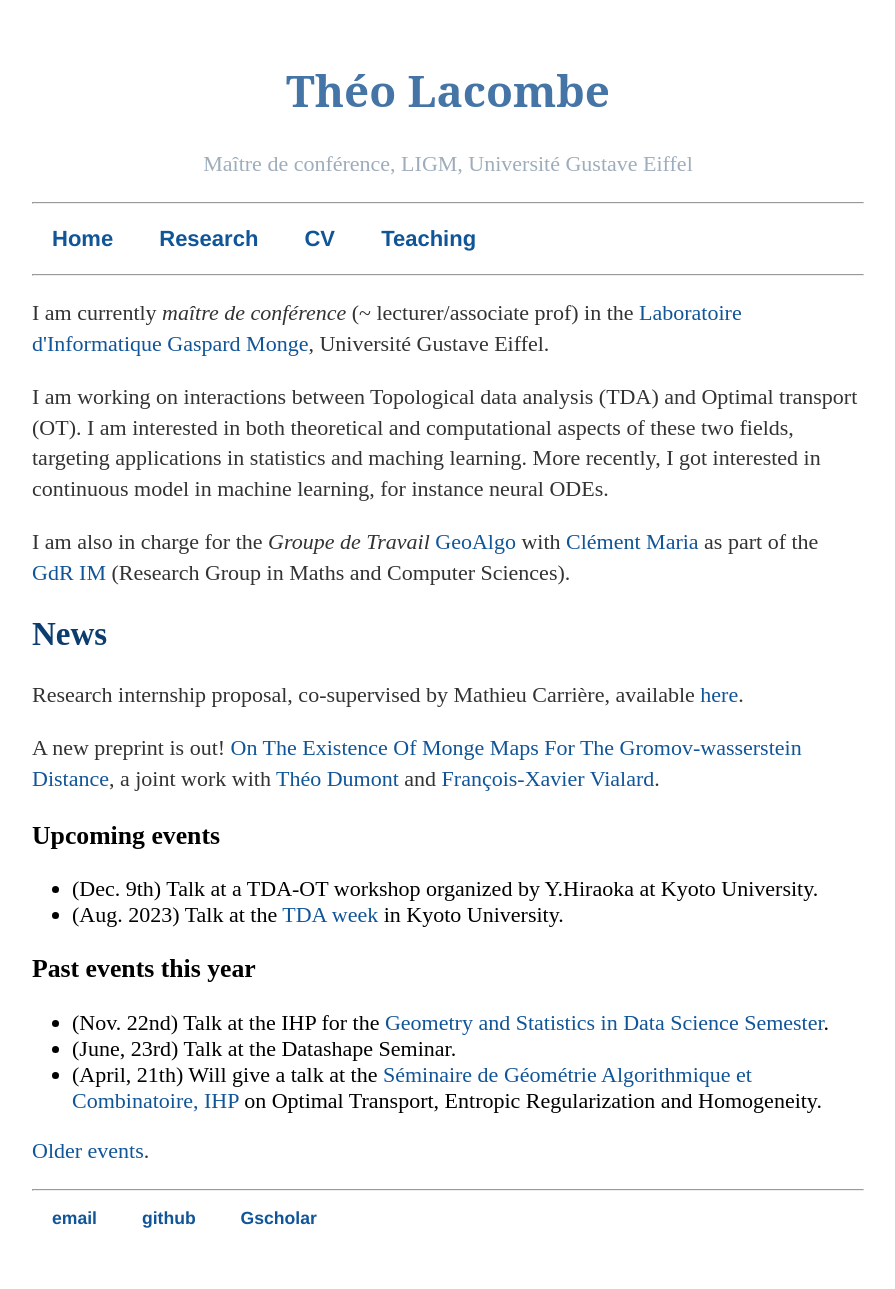
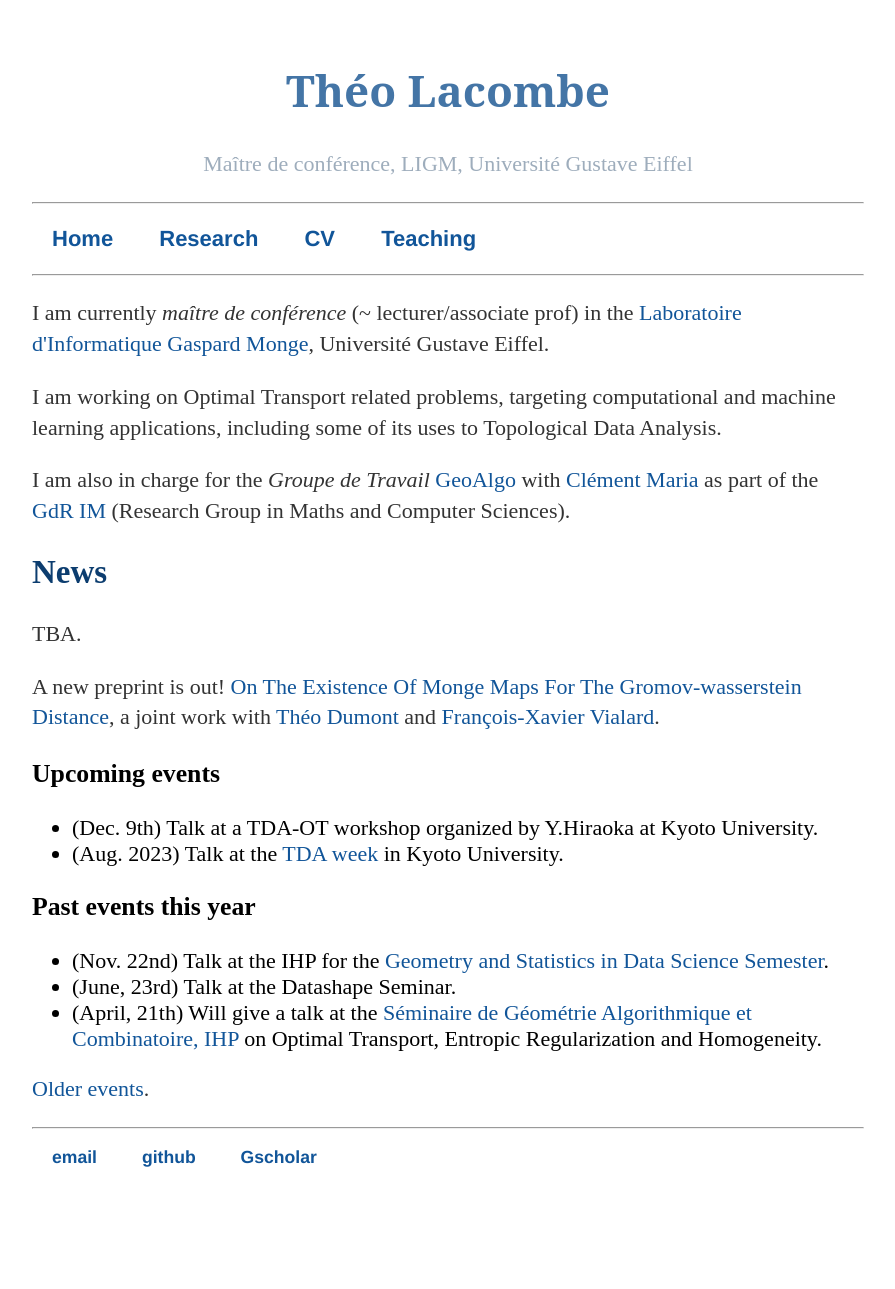
Before and after one commit to tlacombe/tlacombe.github.io, a Jekyll site: the page built from index.html, in a window 1280 px wide. Shown: the whole page, without its empty margins (192-1087 px from the left). Built offline with Jekyll 4.4.1, drawn with Linux system fonts in a browser that asks for light colours; after the commit the page ends 1228 px from its top, so only the background shows below that.

Commit message:
update news on frontpage

```diff
--- a/index.html
+++ b/index.html
@@ -5,15 +5,18 @@ title: Théo Lacombe's webpage
 <div class="blurb">
 	<p>I am currently <i>maître de conférence</i> (~ lecturer/associate prof) in the <a href="http://ligm.u-pem.fr">Laboratoire d'Informatique Gaspard Monge</a>, Université Gustave Eiffel.</p>
 	<p>
-		I am working on interactions between Topological data analysis (TDA) and Optimal transport (OT). I am interested in both theoretical and computational aspects of these two fields, targeting applications in statistics and maching learning. More recently, I got interested in continuous model in machine learning, for instance neural ODEs.
+		I am working on Optimal Transport related problems, targeting computational and machine learning applications, including some of its uses to Topological Data Analysis.
 	</p>
 
 	<p>I am also in charge for the <i>Groupe de Travail</i> <a href="https://www.gdr-im.fr/les-gt/gt-geoalgo/">GeoAlgo</a> with <a href="https://www-sop.inria.fr/members/Clement.Maria/">Clément Maria</a> as part of the <a href="https://www.gdr-im.fr/">GdR IM</a> (Research Group in Maths and Computer Sciences).
 
     <h2> News </h2>
     <p>
+    TBA.
+    </p>
+    <!--<p>
     Research internship proposal, co-supervised by Mathieu Carrière, available <a href="./research/material/InternProp2023.pdf">here</a>.
-    </p>
+    </p>-->
 
     <p>A new preprint is out! <a href='https://arxiv.org/abs/2210.11945'>On The Existence Of Monge Maps For The Gromov-wasserstein Distance</a>, a joint work with <a href='https://theodumont.github.io/'>Théo Dumont</a> and <a href='http://angkor.univ-mlv.fr/~vialard/'>François-Xavier Vialard</a>.
     </p>
```
